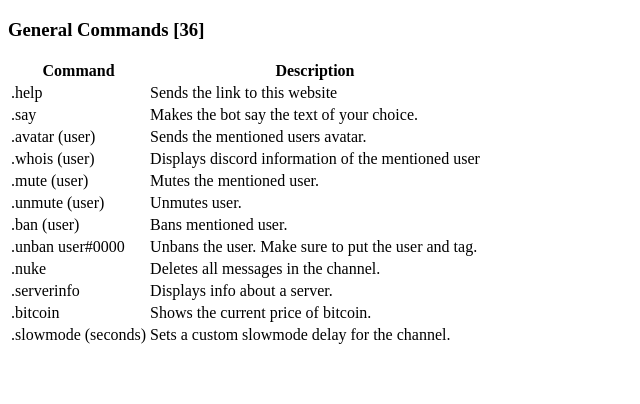
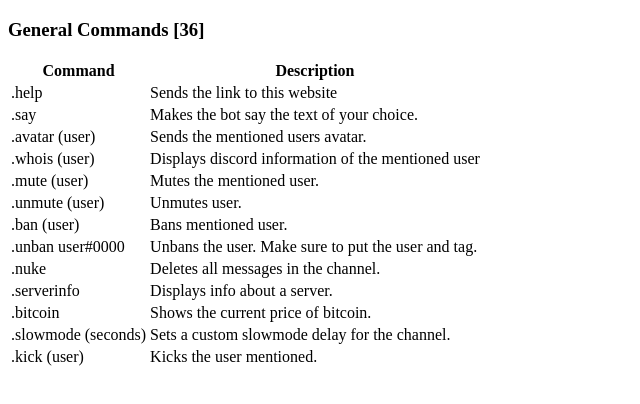
Before and after one commit to epicseg/segbot, a plain HTML site: page index.html in a window 1280 px wide. Shown: the whole page, without its empty margins (0-640 px from the left). Drawn offline with Linux system fonts and the light colour scheme.

Commit message:
Update index.html

```diff
--- a/index.html
+++ b/index.html
@@ -51,7 +51,10 @@
                 </tr>
                 <tr><td>.slowmode (seconds)</td>
                 <td>Sets a custom slowmode delay for the channel.</td>
-
+               <tr>
+                    <td>.kick (user)</td>
+                    <td>Kicks the user mentioned.</td>
+                </tr>
 
 
 <style type="text/css">.typewrite > .wrap { border-right: 0.08em solid rgba(255, 255, 255, 0.747)}</style></body></html>
```
